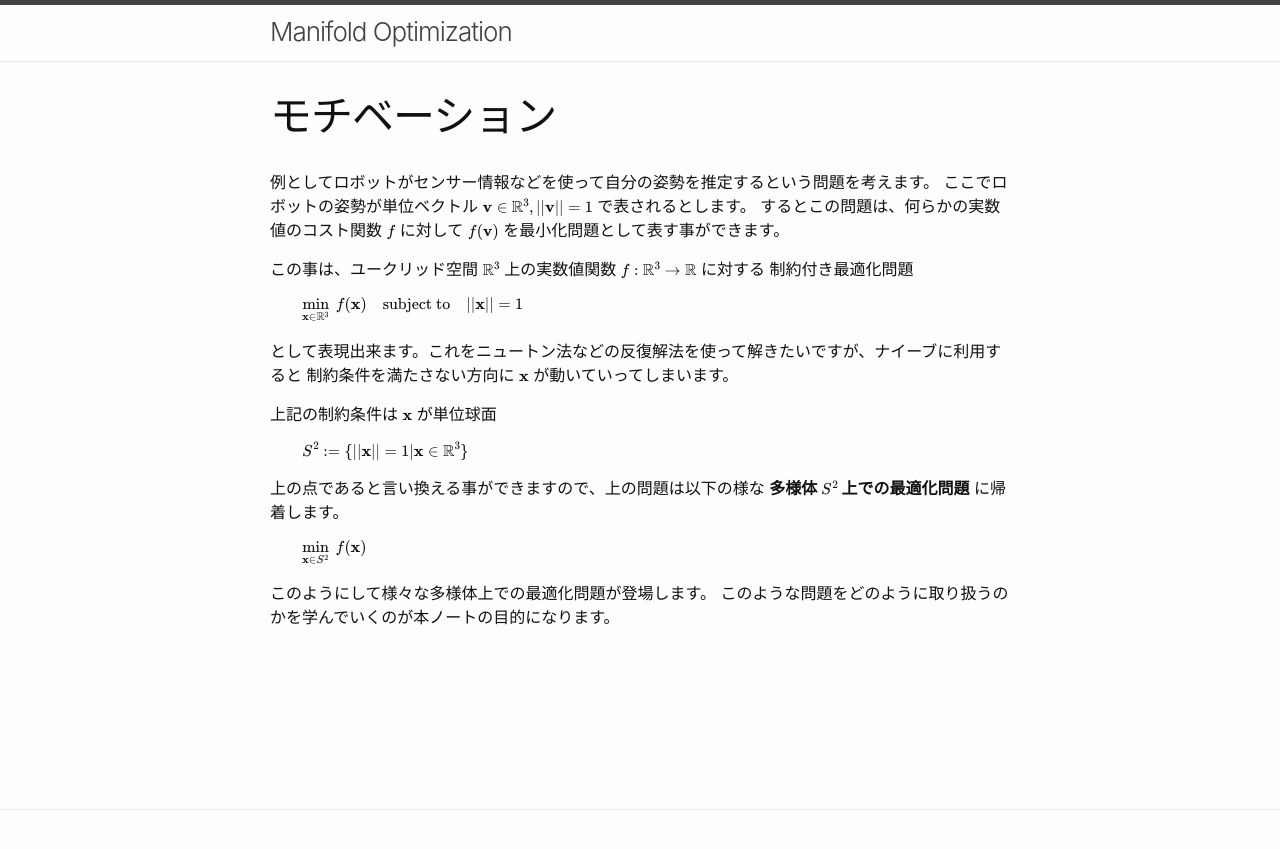
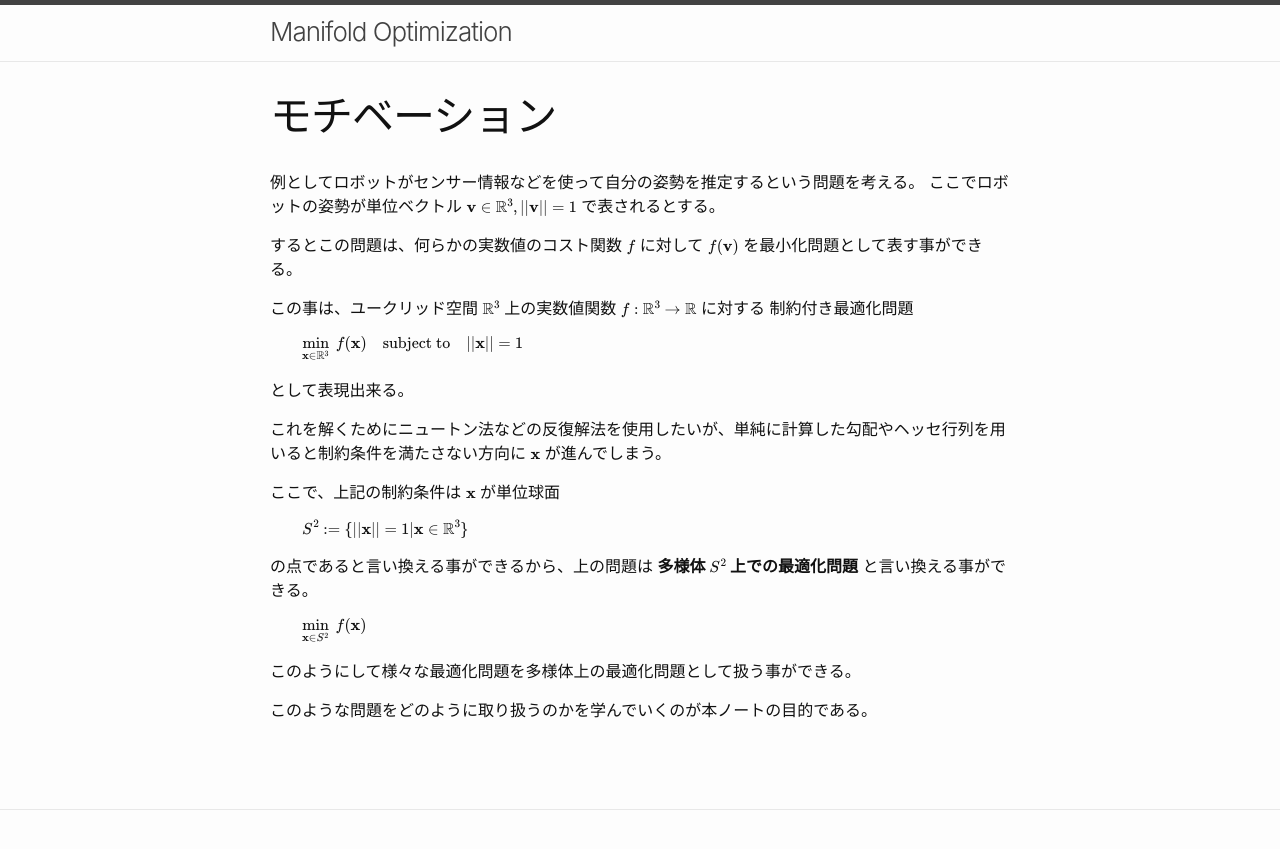
Before and after one commit to nineties/manifold-optimization, a Jekyll site: the page built from motivation.md, in a window 1280 px wide. Shown: the top 849 px of the page. Built offline with Jekyll 4.4.1, drawn with Linux system fonts in a browser that asks for light colours; our own code applies the rules of GitHub Pages for plain Markdown files.

Commit message:
change desu/masu style

```diff
--- a/motivation.md
+++ b/motivation.md
@@ -2,9 +2,10 @@
 title: モチベーション
 ---
 
-例としてロボットがセンサー情報などを使って自分の姿勢を推定するという問題を考えます。
-ここでロボットの姿勢が単位ベクトル $\mathbf{v}\in\mathbb{R}^3,||\mathbf{v}||=1$ で表されるとします。
-するとこの問題は、何らかの実数値のコスト関数 $f$ に対して $f(\mathbf{v})$ を最小化問題として表す事ができます。
+例としてロボットがセンサー情報などを使って自分の姿勢を推定するという問題を考える。
+ここでロボットの姿勢が単位ベクトル $\mathbf{v}\in\mathbb{R}^3,||\mathbf{v}||=1$ で表されるとする。
+
+するとこの問題は、何らかの実数値のコスト関数 $f$ に対して $f(\mathbf{v})$ を最小化問題として表す事ができる。
 
 この事は、ユークリッド空間 $$\mathbb{R}^3$$ 上の実数値関数 $$f:\mathbb{R}^3\rightarrow\mathbb{R}$$ に対する
 制約付き最適化問題
@@ -13,19 +14,21 @@ title: モチベーション
 \min_{\mathbf{x}\in\mathbb{R}^3}\ f(\mathbf{x})\quad\text{subject to}\quad ||\mathbf{x}||=1
 \\]
 
-として表現出来ます。これをニュートン法などの反復解法を使って解きたいですが、ナイーブに利用すると
-制約条件を満たさない方向に $\mathbf{x}$ が動いていってしまいます。
+として表現出来る。
 
-上記の制約条件は $\mathbf{x}$ が単位球面
+これを解くためにニュートン法などの反復解法を使用したいが、単純に計算した勾配やヘッセ行列を用いると制約条件を満たさない方向に $\mathbf{x}$ が進んでしまう。
+
+ここで、上記の制約条件は $\mathbf{x}$ が単位球面
 \\[
 S^2 := \\{||\mathbf{x}||=1|\mathbf{x}\in\mathbb{R}^3\\}
 \\]
 
-上の点であると言い換える事ができますので、上の問題は以下の様な **多様体 $$S^2$$ 上での最適化問題** に帰着します。
+の点であると言い換える事ができるから、上の問題は **多様体 $$S^2$$ 上での最適化問題** と言い換える事ができる。
 
 \\[
 \min_{\mathbf{x}\in S^2}\ f(\mathbf{x})
 \\]
 
-このようにして様々な多様体上での最適化問題が登場します。
-このような問題をどのように取り扱うのかを学んでいくのが本ノートの目的になります。
+このようにして様々な最適化問題を多様体上の最適化問題として扱う事ができる。
+
+このような問題をどのように取り扱うのかを学んでいくのが本ノートの目的である。
```
Also changed, not shown: manifold.md (+5 -5 lines).
